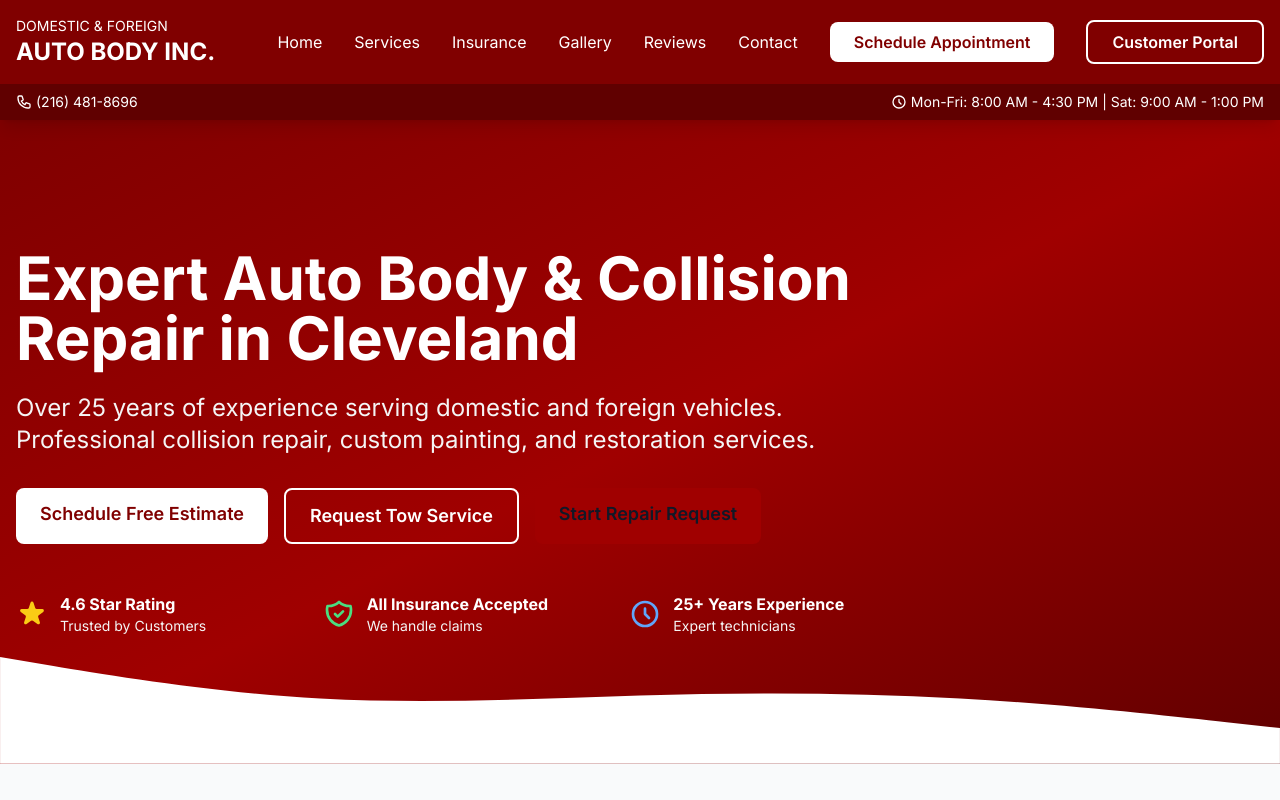
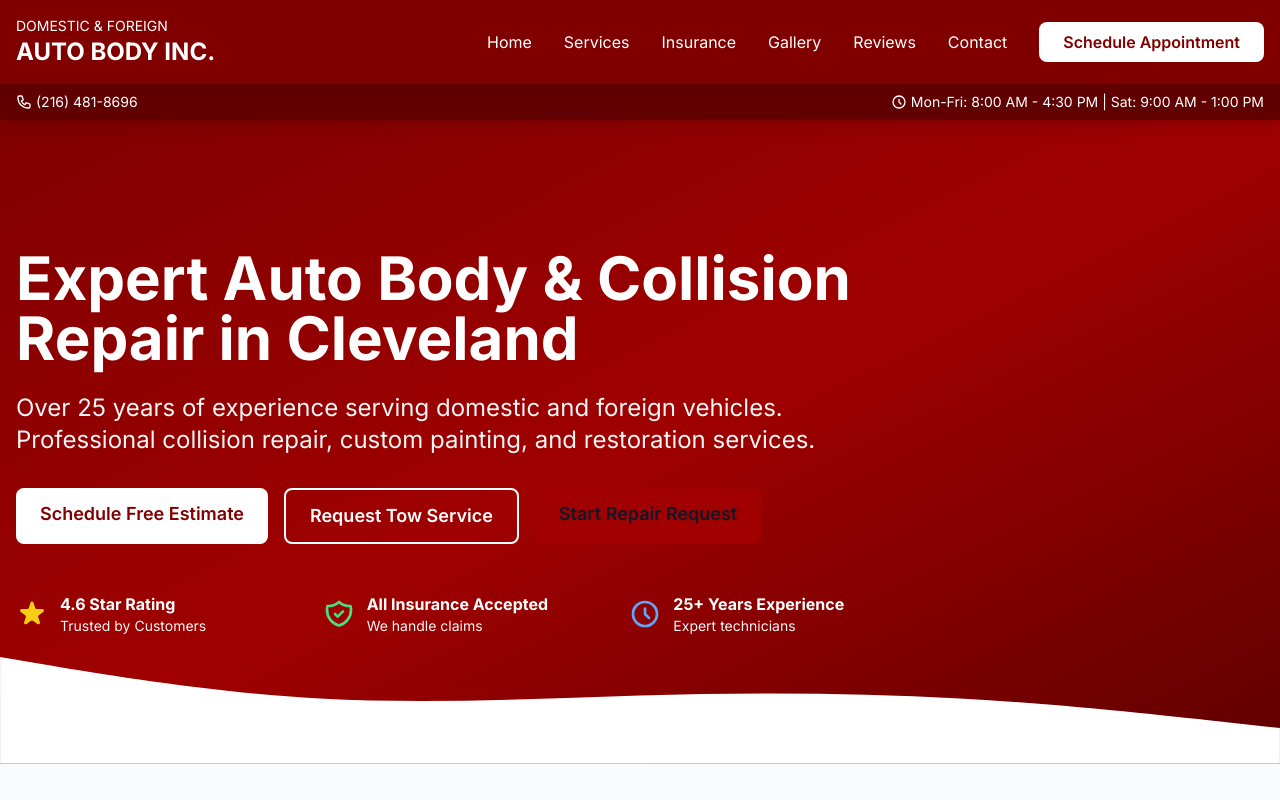
Before and after one commit to tzira333/clevelandbody-site, a Next.js app: page / in a window 1280 px wide. Shown: the top 800 px of the page. Built offline with nearby package versions, Linux system fonts and the light colour scheme.

Commit message:
Remove portal link temporarily

```diff
--- a/components/layout/Header.tsx
+++ b/components/layout/Header.tsx
@@ -32,12 +32,7 @@ export default function Header() {
             >
               Schedule Appointment
             </Link>
-            <Link
-              href="/portal"
-              className="border-2 border-white px-6 py-2 rounded-lg font-semibold hover:bg-white hover:text-primary transition-colors"
-            >
-              Customer Portal
-            </Link>
+
           </div>
 
           {/* Mobile Menu Button */}
@@ -72,13 +67,7 @@ export default function Header() {
             >
               Schedule Appointment
             </Link>
-            <Link
-              href="/portal"
-              className="block border-2 border-white px-6 py-3 rounded-lg font-semibold hover:bg-white hover:text-primary transition-colors text-center"
-              onClick={() => setMobileMenuOpen(false)}
-            >
-              Customer Portal
-            </Link>
+
           </div>
         )}
       </nav>
```
